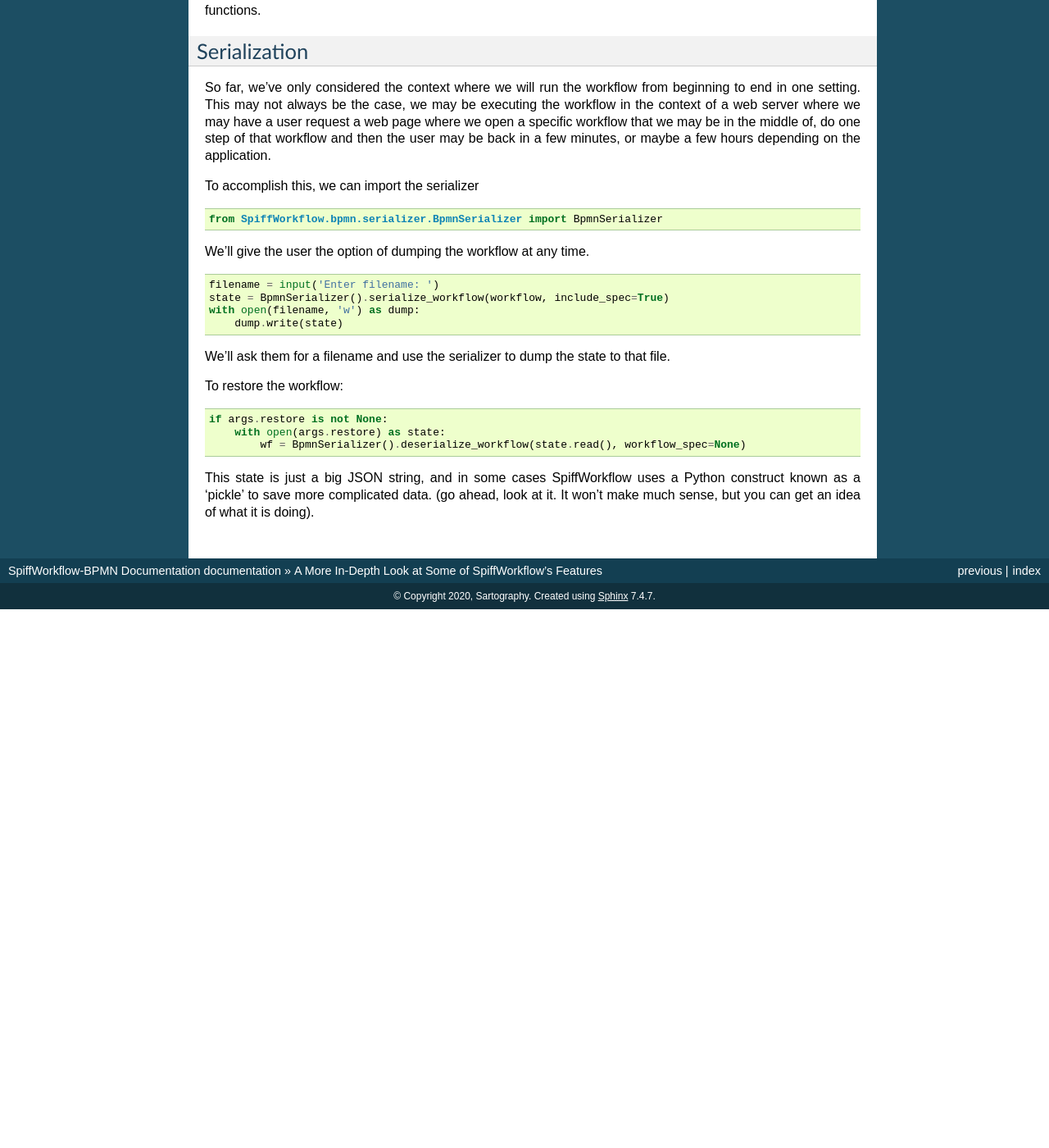
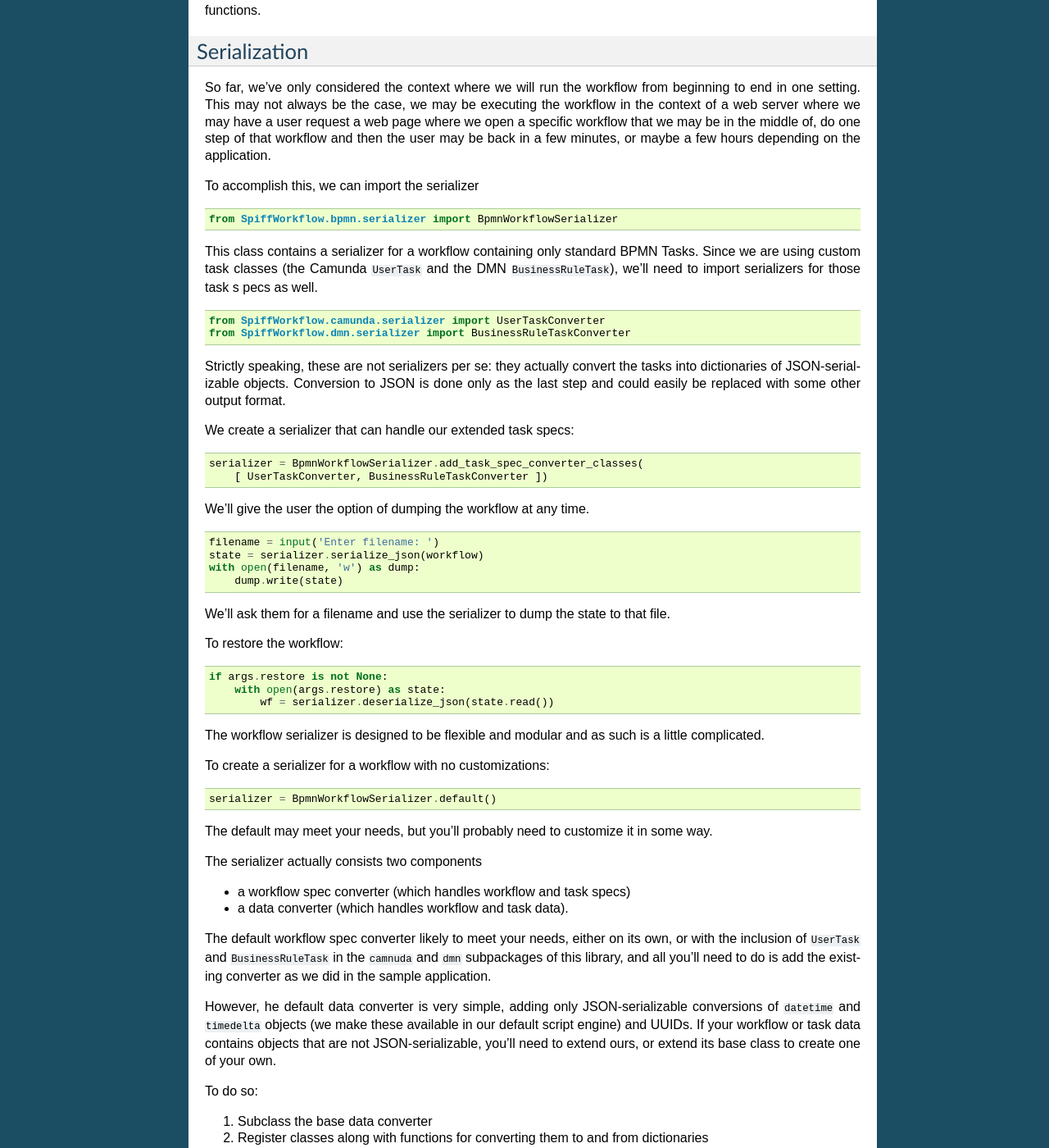
Before and after one commit to sartography/SpiffWorkflow, a Sphinx documentation site: the page built from doc/bpmn/advanced.rst, in a window 1280 px wide and 1400 px high, scrolled down 4495 px. Shown: the whole window at 82% size. Built offline with Sphinx 7.4.7, drawn with Linux system fonts in a browser that asks for light colours; before the commit the page ends 5238 px from its top, so only the background shows below that; some of the changed text lies outside the part shown.

Commit message:
update readthedocs docs

```diff
--- a/doc/bpmn/advanced.rst
+++ b/doc/bpmn/advanced.rst
@@ -239,19 +239,38 @@ To accomplish this, we can import the serializer
 
 .. code:: python
 
-    from SpiffWorkflow.bpmn.serializer.BpmnSerializer import BpmnSerializer
+    from SpiffWorkflow.bpmn.serializer import BpmnWorkflowSerializer
+
+This class contains a serializer for a workflow containing only standard BPMN Tasks.  Since we are using custom task
+classes (the Camunda :code:`UserTask` and the DMN :code:`BusinessRuleTask`), we'll need to import serializers for those task s
+pecs as well.
+
+.. code:: python
+
+    from SpiffWorkflow.camunda.serializer import UserTaskConverter
+    from SpiffWorkflow.dmn.serializer import BusinessRuleTaskConverter
+
+Strictly speaking, these are not serializers per se: they actually convert the tasks into dictionaries of
+JSON-serializable objects.  Conversion to JSON is done only as the last step and could easily be replaced with some
+other output format.
+
+We create a serializer that can handle our extended task specs:
+
+.. code:: python
+
+    serializer = BpmnWorkflowSerializer.add_task_spec_converter_classes(
+        [ UserTaskConverter, BusinessRuleTaskConverter ])
 
 We'll give the user the option of dumping the workflow at any time.
 
 .. code:: python
 
     filename = input('Enter filename: ')
-    state = BpmnSerializer().serialize_workflow(workflow, include_spec=True)
+    state = serializer.serialize_json(workflow)
     with open(filename, 'w') as dump:
         dump.write(state)
 
-We'll ask them for a filename and use the serializer to dump the state to
-that file.
+We'll ask them for a filename and use the serializer to dump the state to that file.
 
 To restore the workflow:
 
@@ -259,8 +278,67 @@ To restore the workflow:
 
     if args.restore is not None:
         with open(args.restore) as state:
-            wf = BpmnSerializer().deserialize_workflow(state.read(), workflow_spec=None)
+            wf = serializer.deserialize_json(state.read())
 
-This state is just a big JSON string, and in some cases SpiffWorkflow uses a Python construct known as a 'pickle' to
-save more complicated data. (go ahead, look at it.  It won't make much sense, but you can get an idea of what it is
-doing).
+The workflow serializer is designed to be flexible and modular and as such is a little complicated.
+
+To create a serializer for a workflow with no customizations:
+
+.. code:: python
+
+    serializer = BpmnWorkflowSerializer.default()
+
+The default may meet your needs, but you'll probably need to customize it in some way.
+
+The serializer actually consists two components
+
+- a workflow spec converter (which handles workflow and task specs)
+- a data converter (which handles workflow and task data).
+
+The default workflow spec converter likely to meet your needs, either on its own, or with the inclusion of
+:code:`UserTask` and :code:`BusinessRuleTask` in the :code:`camnuda` and :code:`dmn` subpackages of this
+library, and all you'll need to do is add the existing converter as we did in the sample application.
+
+However, he default data converter is very simple, adding only JSON-serializable conversions of :code:`datetime`
+and :code:`timedelta` objects (we make these available in our default script engine) and UUIDs.  If your
+workflow or task data contains objects that are not JSON-serializable, you'll need to extend ours, or extend
+its base class to create one of your own.
+
+To do so:
+
+1.  Subclass the base data converter
+2.  Register classes along with functions for converting them to and from dictionaries
+
+.. code:: python
+
+    from SpiffWorkflow.bpmn.serializer.dictionary import DictionaryConverter
+
+    class MyDataConverter(DictionaryConverter):
+
+        def __init__(self):
+            super().__init__()
+            self.register(MyClass, self.my_class_to_dict, self.my_class_from_dict)
+
+        def my_class_to_dict(self, obj):
+            return obj.__dict__
+
+        def my_class_from_dict(self, dct):
+            return MyClass(**dct)
+
+More information can be found in the class documentation for the
+`default converter <https://github.com/sartography/SpiffWorkflow/blob/enhancement/167-drop-the-pickles/SpiffWorkflow/bpmn/serializer/bpmn_converters.py>`_
+and its `base class <https://github.com/sartography/SpiffWorkflow/blob/enhancement/167-drop-the-pickles/SpiffWorkflow/bpmn/serializer/dictionary.py>`_
+for more information.
+
+You can provide your own data converter while using the standard task spec converters with the following:
+
+.. code: python
+
+    serializer = BpmnWorkflowSerializer.with_custom_data(MyDataConverter)
+
+You can also pass :code:`MyDataConverter` to :code:`BpmnWorkflowSerializer.add_task_spec_converter_classes` as the
+:code:`data_converter` argument.
+
+The methods describe above simply perform configuration or the underlying components.  You can do more
+fine-grained configuation by initializing the different classes separately and putting them together
+yourself if the above examples cannot accomplish what you need.
```
